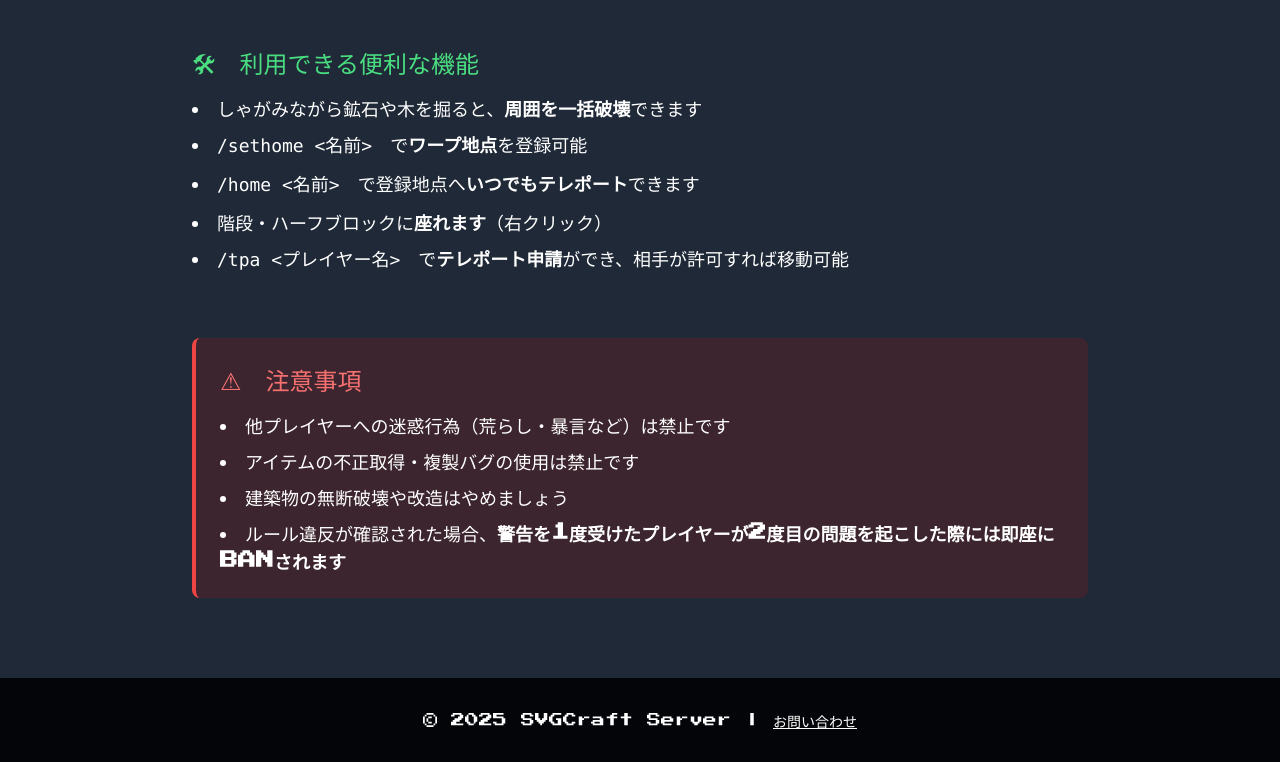
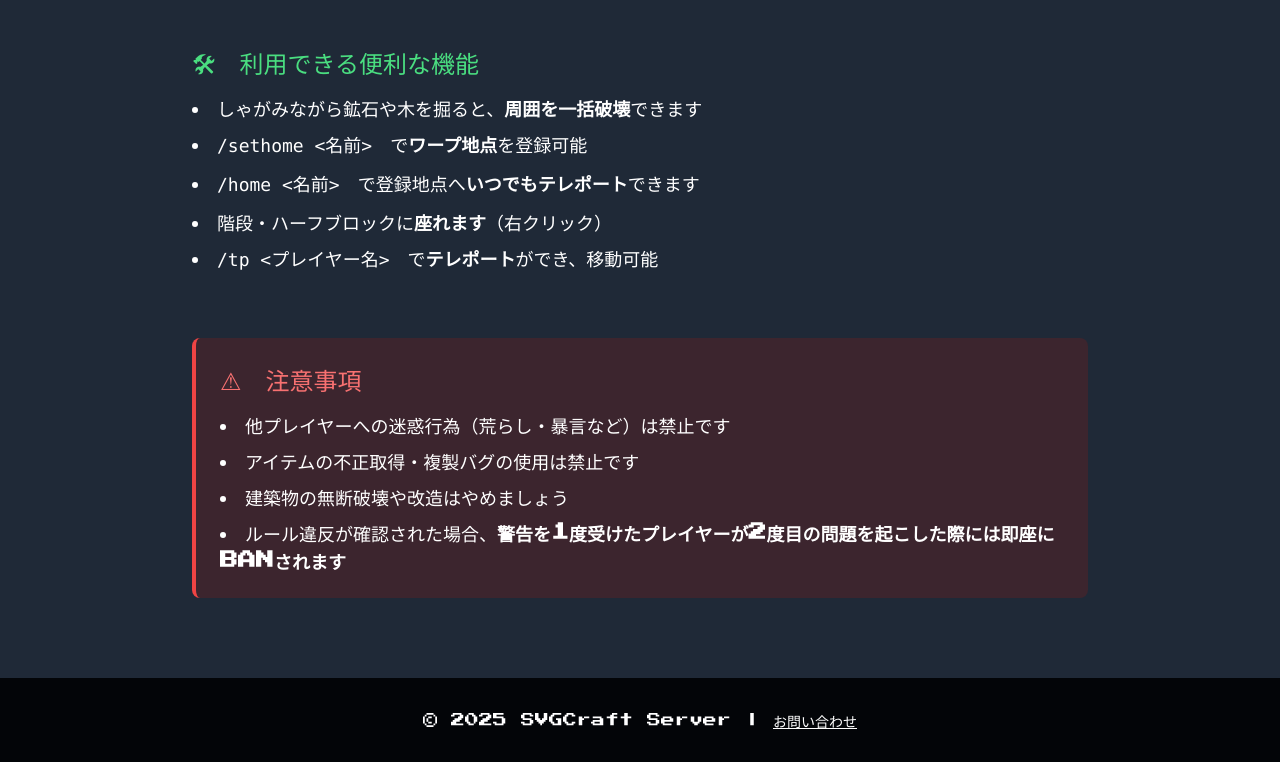
Before and after one commit to Leucophyllous/svgcraft-site, a plain HTML site: page index.html in a window 1280 px wide. Shown: the part 1488-2250 px from the top of the page. Drawn offline with nearby package versions, Linux system fonts and the light colour scheme.

Commit message:
Update index.html

```diff
--- a/index.html
+++ b/index.html
@@ -130,7 +130,7 @@
             <li><code>/sethome &lt;名前&gt;</code> で<strong>ワープ地点</strong>を登録可能</li>
             <li><code>/home &lt;名前&gt;</code> で登録地点へ<strong>いつでもテレポート</strong>できます</li>
             <li>階段・ハーフブロックに<strong>座れます</strong>（右クリック）</li>
-            <li><code>/tpa &lt;プレイヤー名&gt;</code> で<strong>テレポート申請</strong>ができ、相手が許可すれば移動可能</li>
+            <li><code>/tp &lt;プレイヤー名&gt;</code> で<strong>テレポート</strong>ができ、移動可能</li>
           </ul>
         </div>
 
```
